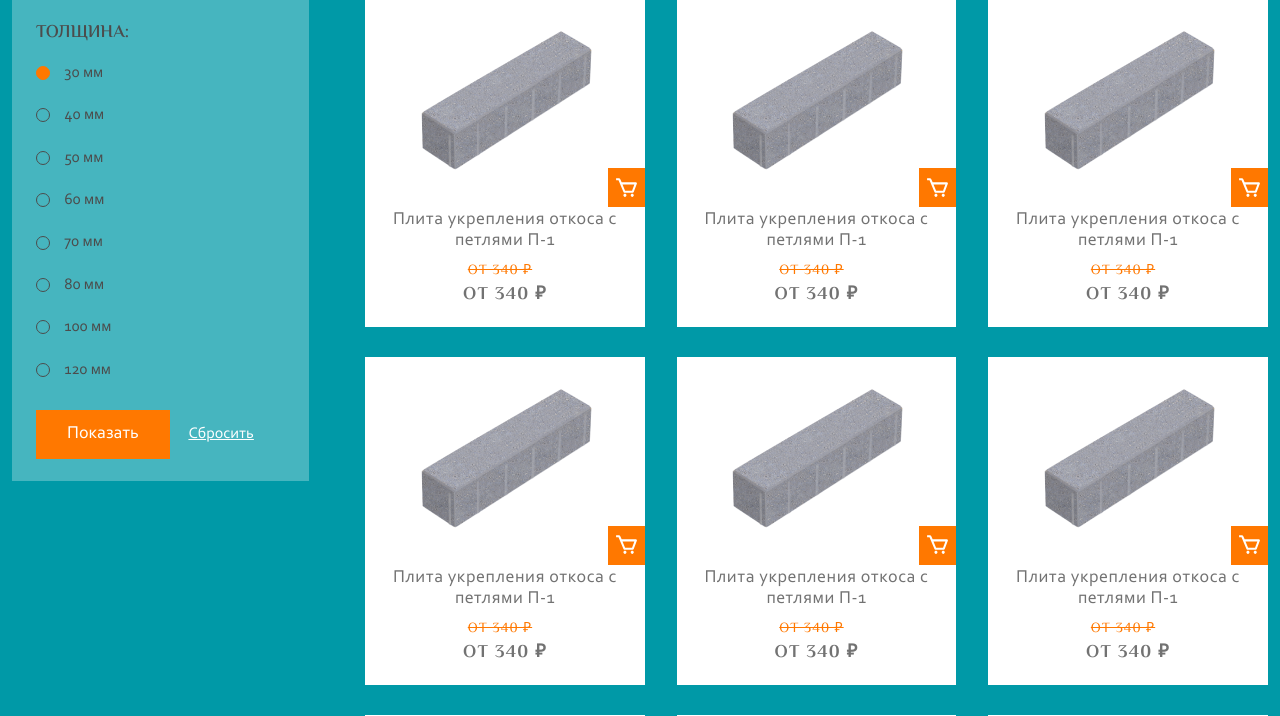
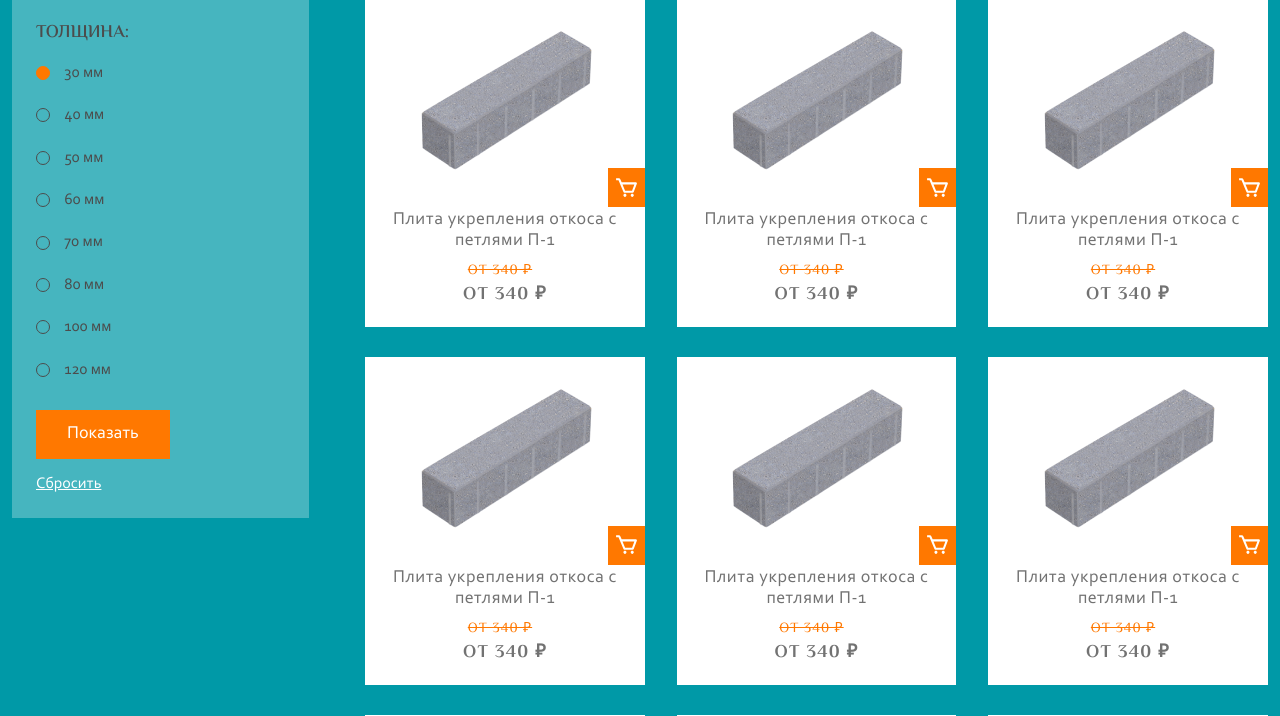
Before and after one commit to Shahriyor-dev/Graddy, a PHP site: page /filter.html in a window 1280 px wide. Shown: the part 1837-2553 px from the top of the page. Run offline with PHP 8.4, Linux system fonts and the light colour scheme.

Commit message:
Update style.css

```diff
--- a/css/style.css
+++ b/css/style.css
@@ -1825,7 +1825,10 @@
         font-size: 16px;
         text-decoration: underline;
         border: none;
-        padding: 6px 15px;
+        display: block;
+        margin: 13px 0 0 0;
+        padding:0;
+        padding-left: 0px;
     }
 
     .mob-content-aside-item .btn-reset {
```
